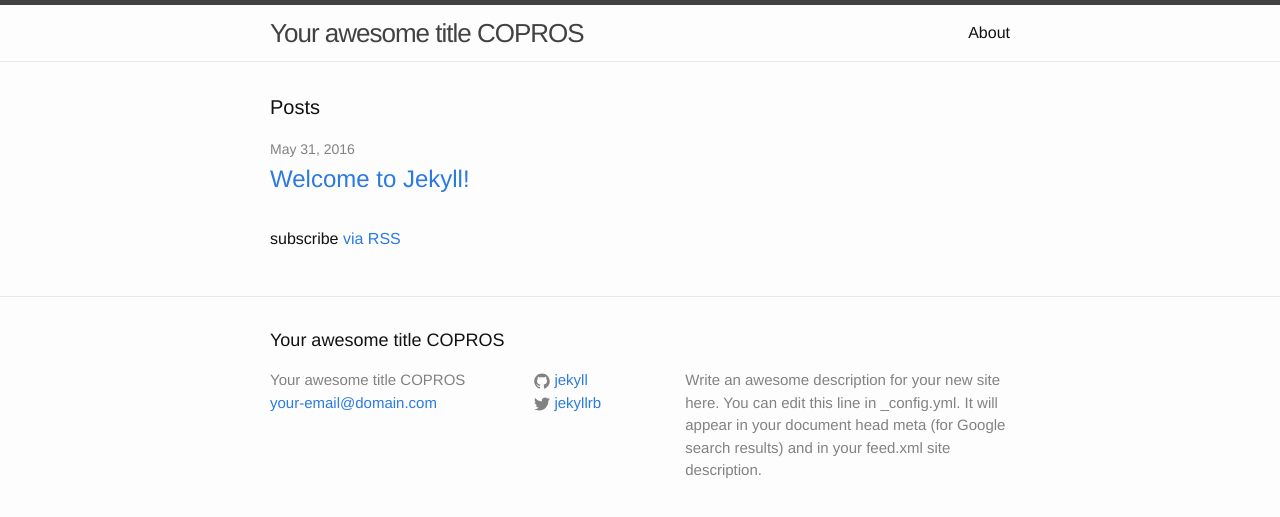
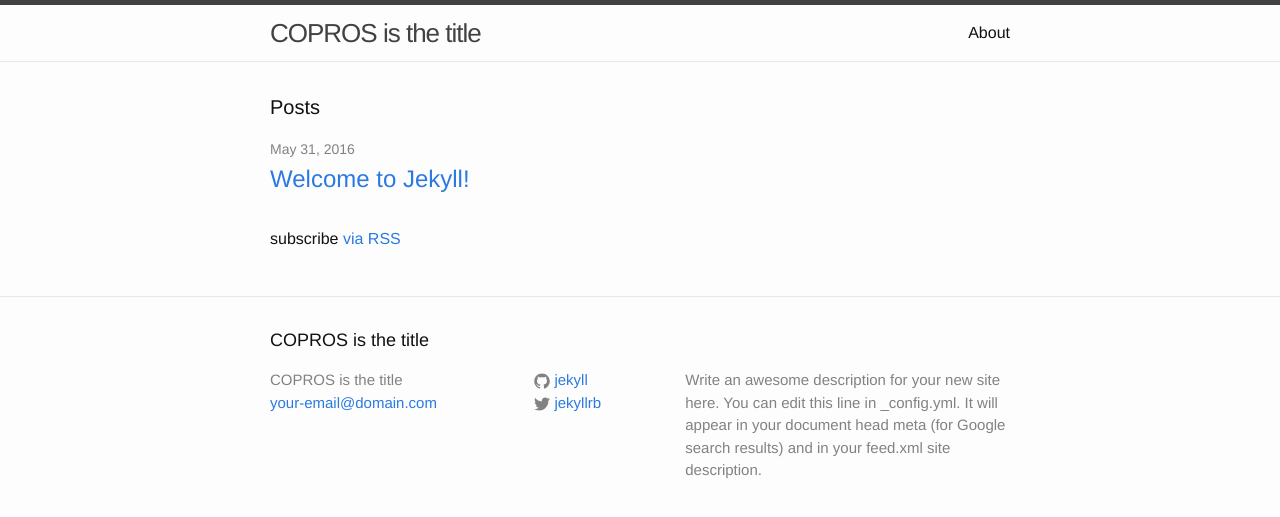
Before and after one commit to name1uda/name1uda.github.io, a Jekyll site: the page built from index.html, in a window 1280 px wide. Shown: the top 517 px of the page. Built offline with Jekyll 4.4.1, drawn with Linux system fonts in a browser that asks for light colours.

Commit message:
Change title

```diff
--- a/_config.yml
+++ b/_config.yml
@@ -6,7 +6,7 @@
 # 'jekyll serve'. If you change this file, please restart the server process.
 
 # Site settings
-title: Your awesome title COPROS
+title: COPROS is the title
 email: your-email@domain.com
 description: > # this means to ignore newlines until "baseurl:"
   Write an awesome description for your new site here. You can edit this
```
